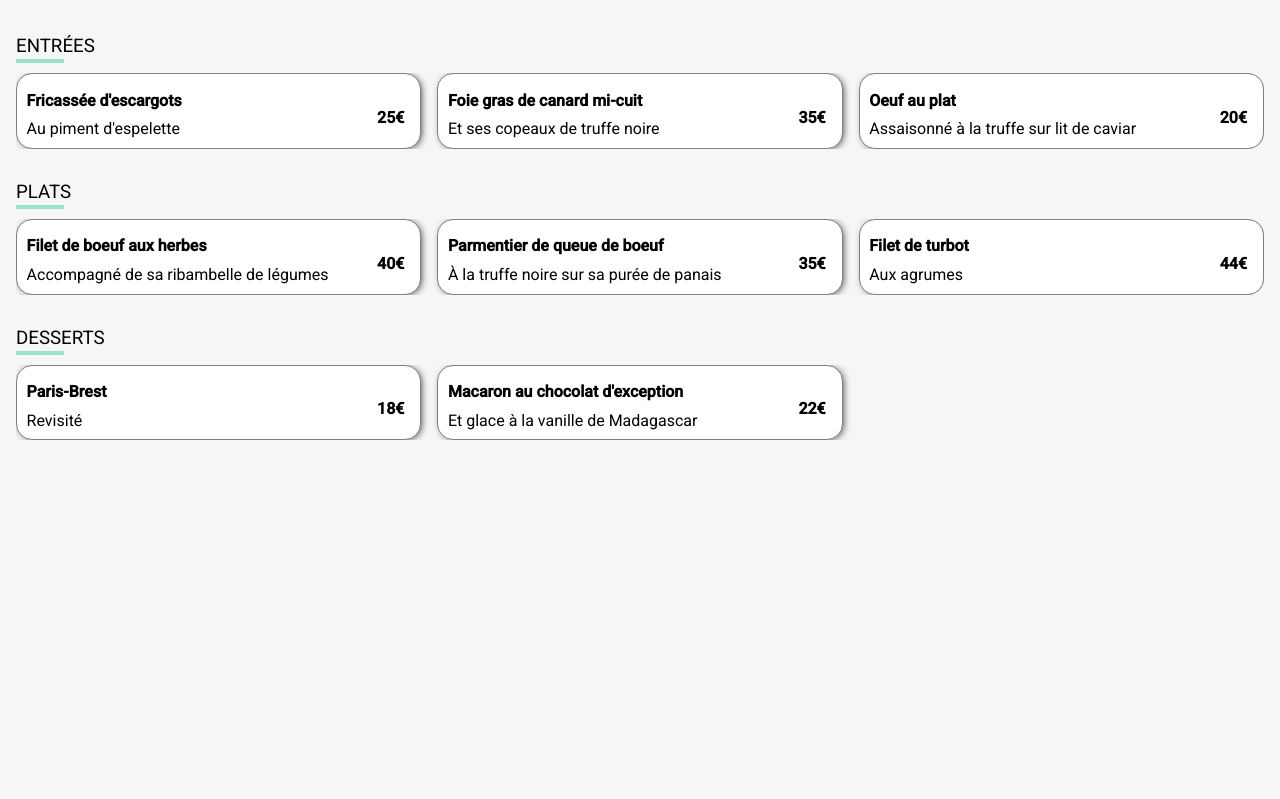
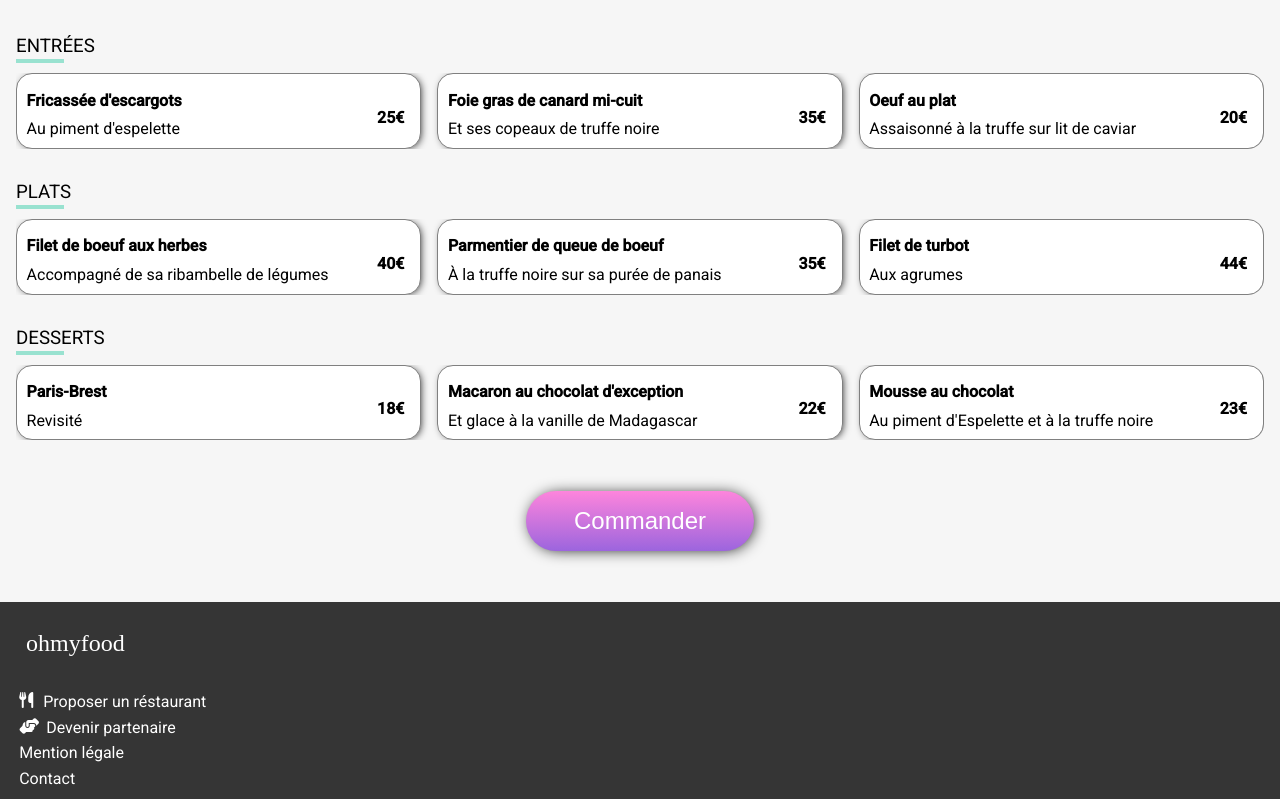
Before and after one commit to VictorGGe/VictorGGe.github.io, a plain HTML site: page resto.html in a window 1280 px wide. Shown: the part 197-996 px from the top of the page. Before the commit the page ends 800 px from the top, so only its background shows below. Drawn offline with Linux system fonts and the light colour scheme; a web font is replaced by a local one.

Commit message:
resto1fini

```diff
--- a/resto.html
+++ b/resto.html
@@ -131,3 +131,35 @@
                   <i class="icheck fas fa-check"></i>
                 </div>
             </div>
+
+            <div class="gridresto cardanimation9">
+                <div class="menuitem__-description">
+                  <h4 class="textemodif text-restoh4">Mousse au chocolat </h4>
+                  <p class="textemodif">Au piment d'Espelette et à la truffe noire</p>
+                </div>
+                <p class="prize">23€ </p>
+                <div class=" menu-item__Check">
+                  <i class="icheck fas fa-check"></i>
+                </div>
+            </div>
+        </div>
+
+        <div class="buttonmiddle buttonshaaerch">
+          <button>Commander</button>
+        </div>
+
+
+    </section>
+
+
+    <footer class="footcolor">
+        <h2 class="foottexth2">ohmyfood</h2>
+        <a class="foottext" href="#"><i class="fa-solid fa-utensils"></i>   Proposer un réstaurant</a>
+        <a class="foottext" href="#"><i class="fa-solid fa-handshake-angle"></i>Devenir partenaire</a>
+        <a class="foottext" href="#"> Mention légale</a>
+        <a class="foottext" href="mailto:test@test.com">Contact</a>
+    </footer>
+
+
+
+</body>
```
